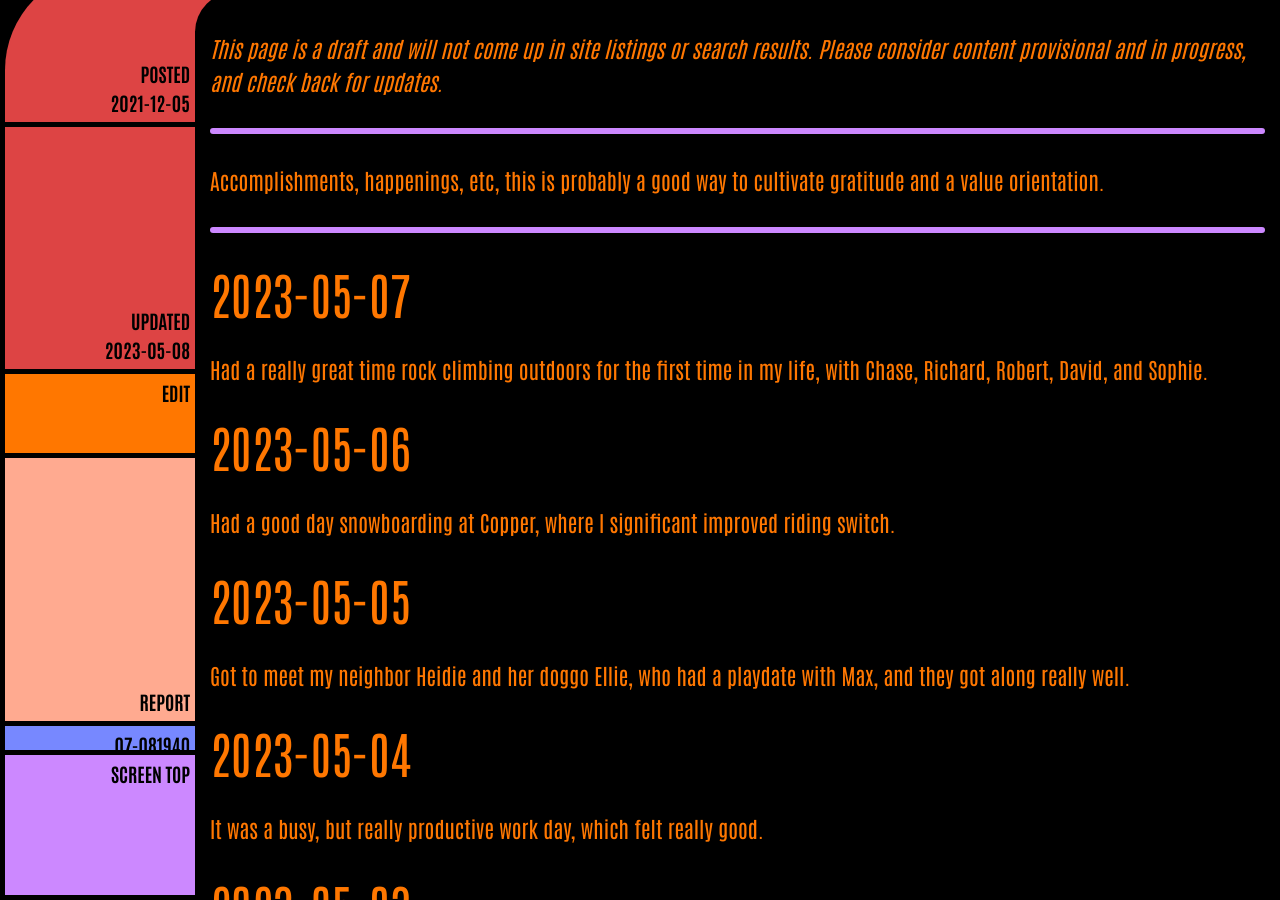
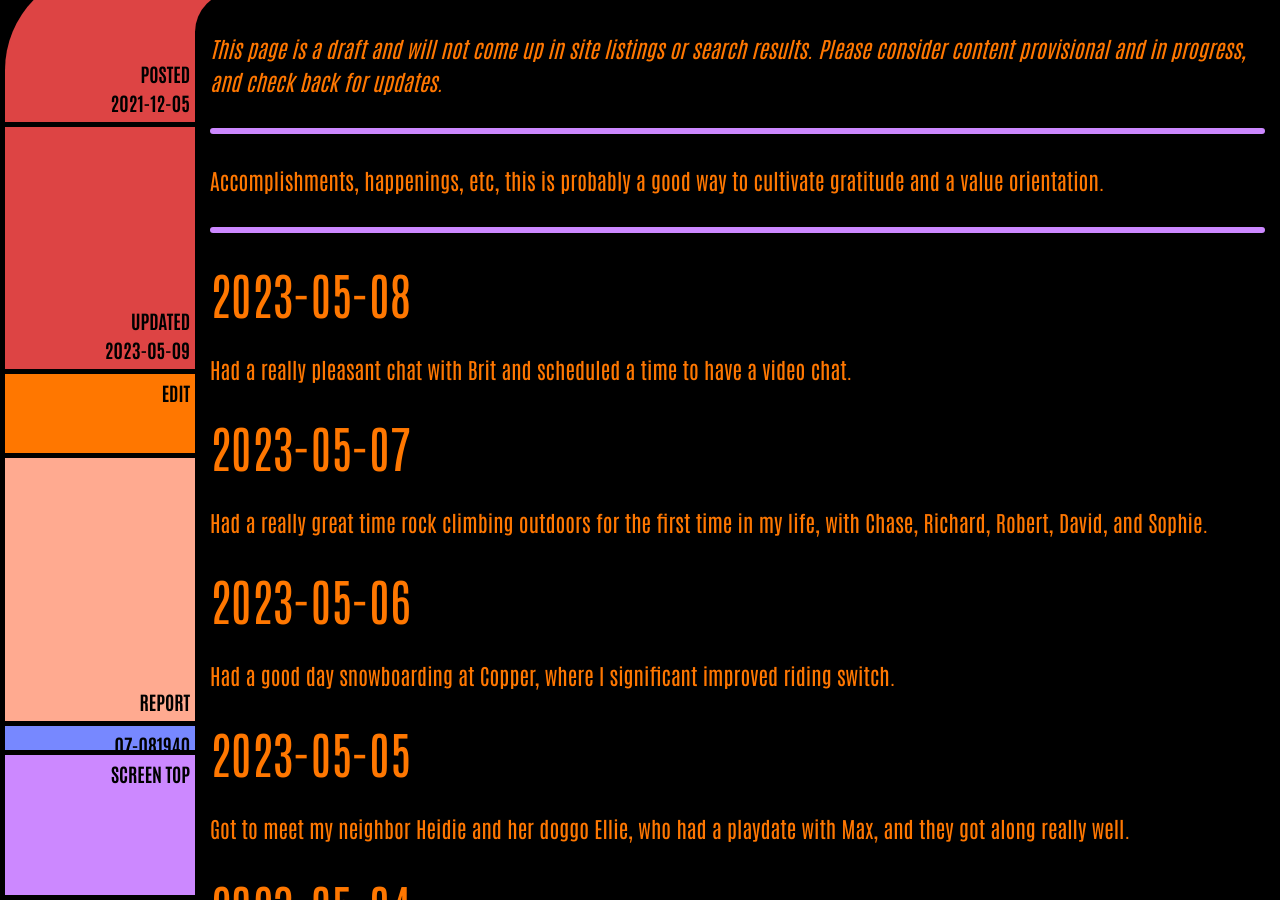
Before and after one commit to ArthurZey/arthurzey.github.io, a Jekyll site: the page built from _pages/one-good-thing.md, in a window 1280 px wide and 900 px high, scrolled down 333 px. Built offline with Jekyll 4.4.1, drawn with Linux system fonts in a browser that asks for light colours.

Commit message:
added 2023-05-08

```diff
--- a/_pages/one-good-thing.md
+++ b/_pages/one-good-thing.md
@@ -2,12 +2,15 @@
 title: One Good Thing
 description: "Accomplishments, happenings, etc, this is probably a good way to cultivate gratitude and a value orientation."
 date: "2021-12-05"
-last_modified_at: "2023-05-08T03:57:06+00:00"
+last_modified_at: "2023-05-09T07:27:29+00:00"
 tags:
   - happenings
   - draft
 sitemap: false
 ---
+
+## 2023-05-08
+Had a really pleasant chat with Brit and scheduled a time to have a video chat.
 
 ## 2023-05-07
 Had a really great time rock climbing outdoors for the first time in my life, with Chase, Richard, Robert, David, and Sophie.
```
